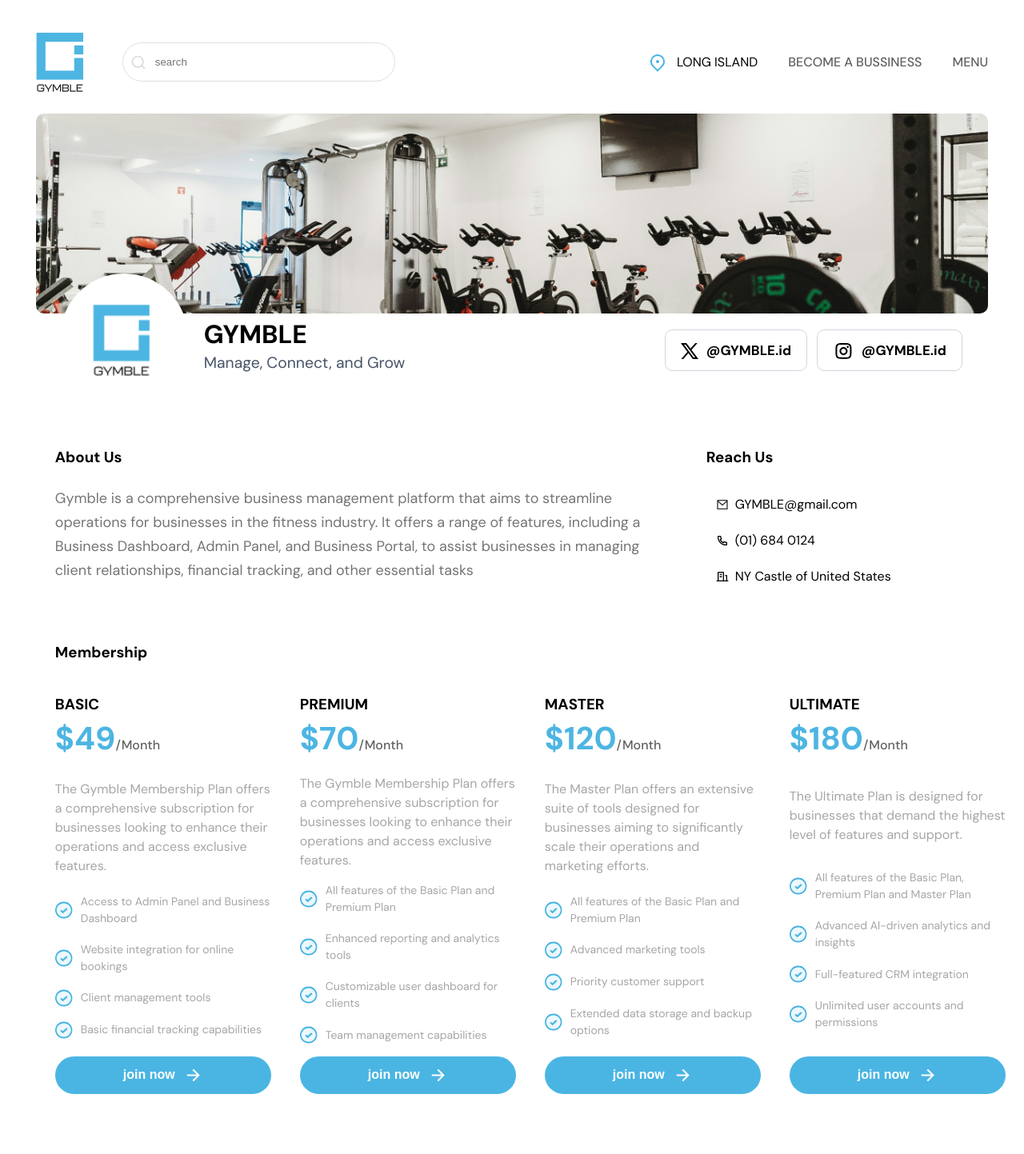
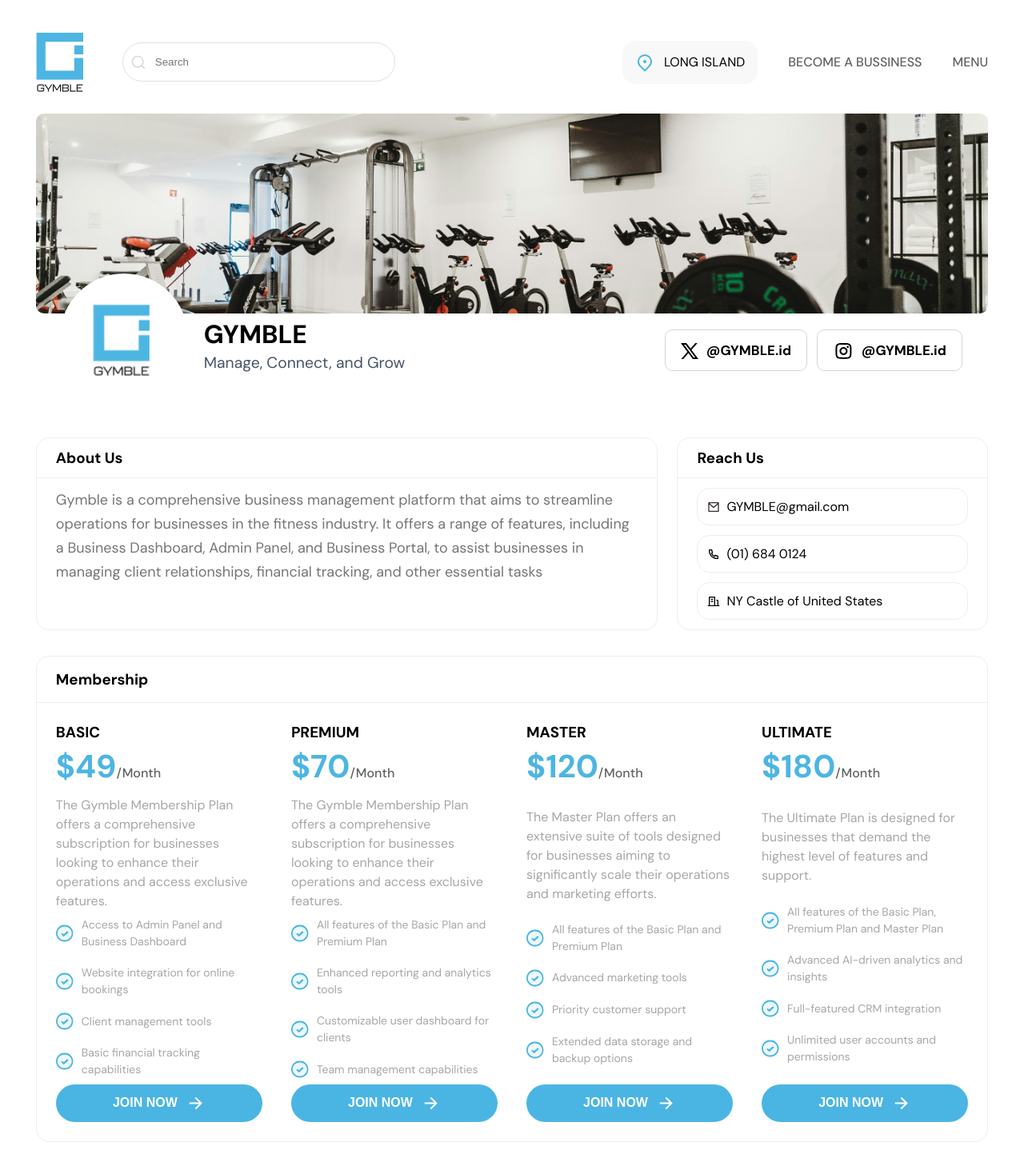
Before and after one commit to harsh472000/gymble, a Next.js app: page / in a window 1280 px wide. Shown: the top 1443 px of the page at 80% size. Built offline with nearby package versions, Linux system fonts and the light colour scheme.

Commit message:
[changes] border added

```diff
--- a/app/components/Experiences.js
+++ b/app/components/Experiences.js
@@ -5,9 +5,9 @@
 
 const Experiences = () => {
   return (
-    <section className='experiences'>
+    <section className='experiences border'>
         <div className='experiences__title'>
-            <h3>Experience</h3>
+            <h3 className='border-bottom'>Experience</h3>
         </div>
         <div className='experiences_cards'>
             <div className='experiences_card'>
--- a/app/components/MembershipCard.js
+++ b/app/components/MembershipCard.js
@@ -29,7 +29,7 @@
                     </ul>
                 </div>
                 <div className='card_button'>
-                    <button className='joinnow_btn'>join now <Image src={arrow_right} alt='right arrow' /></button>
+                    <button className='joinnow_btn'>{membership.buttonLabel} <Image src={arrow_right} alt='right arrow' /></button>
                 </div>
             </div>
         </div>
--- a/app/components/Memberships.js
+++ b/app/components/Memberships.js
@@ -5,9 +5,9 @@
 
 const Memberships = () => {
   return (
-    <section className='membership_container'>
+    <section className='membership_container border'>
         <div className='membership_title'>
-            <h3>Membership</h3>
+            <h3 className='border-bottom'>Membership</h3>
         </div>
         <div className='membership_cards'>
             {
--- a/app/components/Navbar.js
+++ b/app/components/Navbar.js
@@ -16,7 +16,7 @@
             </Link>
             <div className='navbar_searchbar'>
     <div className='input_wrapper'>
-        <input type='text' placeholder='search' />
+        <input type='text' placeholder='Search' />
         <Image src={search_icon} alt="search_icon" className='search_icon' />
     </div>
 </div>
--- a/app/components/ProfileInfo.js
+++ b/app/components/ProfileInfo.js
@@ -9,20 +9,20 @@
         <section className='profile_info'>
             <div className='left_side'>
                 <div className='left_title_subtitle'>
-                    <h3>About Us</h3>
+                    <h3 className='border-bottom'>About Us</h3>
                     <p className='profile_subtitle_font'>Gymble is a comprehensive business management platform that aims to streamline operations for businesses in the fitness industry. It offers a range of features, including a Business Dashboard, Admin Panel, and Business Portal, to assist businesses in managing client relationships, financial tracking, and other essential tasks </p>
                 </div>
             </div>
-            <div className='right_side'>
+            <div className='right_side border'>
                 <div className='rigtside_title'>
-                    <h3>Reach Us</h3>
+                    <h3 className='border-bottom'>Reach Us</h3>
                 </div>
                 <div className="profile_links">
 
                         {
                             PROFILE_INFO.map((info,index) => {
                                 return (
-                                    <div className='icon_label' key={index}>
+                                    <div className='icon_label border' key={index}>
                                         <Image src={info.icon} alt={info.alt} />
                                         <span>{info.label}</span>
                                     </div>
--- a/app/globals.css
+++ b/app/globals.css
@@ -43,6 +43,8 @@
   --input-border: #DFDFDF;
   --menu-font-color:#626161;
   --profile-subtitle-color:#757575;
+  --border-color:#EFEEEE;
+  /* --border-color:red; */
 }
 
 @media (prefers-color-scheme: dark) {
@@ -160,6 +162,15 @@
   color: #969696;
 }
 
+.border{
+  border: 1px solid var(--border-color);
+  border-radius: 16px;
+}
+
+.border-bottom{
+  border-bottom: 1px solid var(--border-color);
+}
+
 @media (prefers-color-scheme: dark) {
   html {
     color-scheme: dark;
--- a/app/styles/experiences.css
+++ b/app/styles/experiences.css
@@ -64,3 +64,13 @@
     grid-template-columns: 1fr 1fr 1fr 1fr;
     gap:20px
 }
+
+@media only screen and (min-width: 1500px)  {
+    .card_image_info{
+        max-width: -webkit-fill-available;
+    }
+    .card_image img{
+        width: -webkit-fill-available;
+        height: 250px;
+    }
+}
--- a/app/styles/hero.css
+++ b/app/styles/hero.css
@@ -36,7 +36,7 @@
   }
 
   .background-image {
-
+    width: -webkit-fill-available;
     object-fit: cover;
   }
 
--- a/app/styles/memberships.css
+++ b/app/styles/memberships.css
@@ -17,7 +17,8 @@
 }
 
 .card_container{
-    width: 270px;
+    /* width: 270px; */
+    width: -webkit-fill-available;
 }
 .card_information{
     display: flex;
--- a/app/styles/navbar.css
+++ b/app/styles/navbar.css
@@ -31,6 +31,9 @@
     display: flex;
     margin-right: 38px;
     align-items: center;
+    padding: 15px 16px;
+    background-color: #F8F8F8;
+    border-radius: 16px;
 }
 
 .navbar_location_pin img{
--- a/app/styles/profileInfo.css
+++ b/app/styles/profileInfo.css
@@ -1,5 +1,7 @@
 .profile_info{
-    display: flex;
+    display: grid;
+    gap: 24px;
+    grid-template-columns: 2fr 1fr;
 }
 
 .left_title_subtitle h3, .rigtside_title h3, .profile_links{
@@ -21,4 +23,10 @@
 .profile_links{
     display: flex;
     flex-direction: column;
+    gap:12px
 }
+
+.left_side{
+    border: 1px solid var(--border-color);
+    border-radius: 16px;
+}
```
